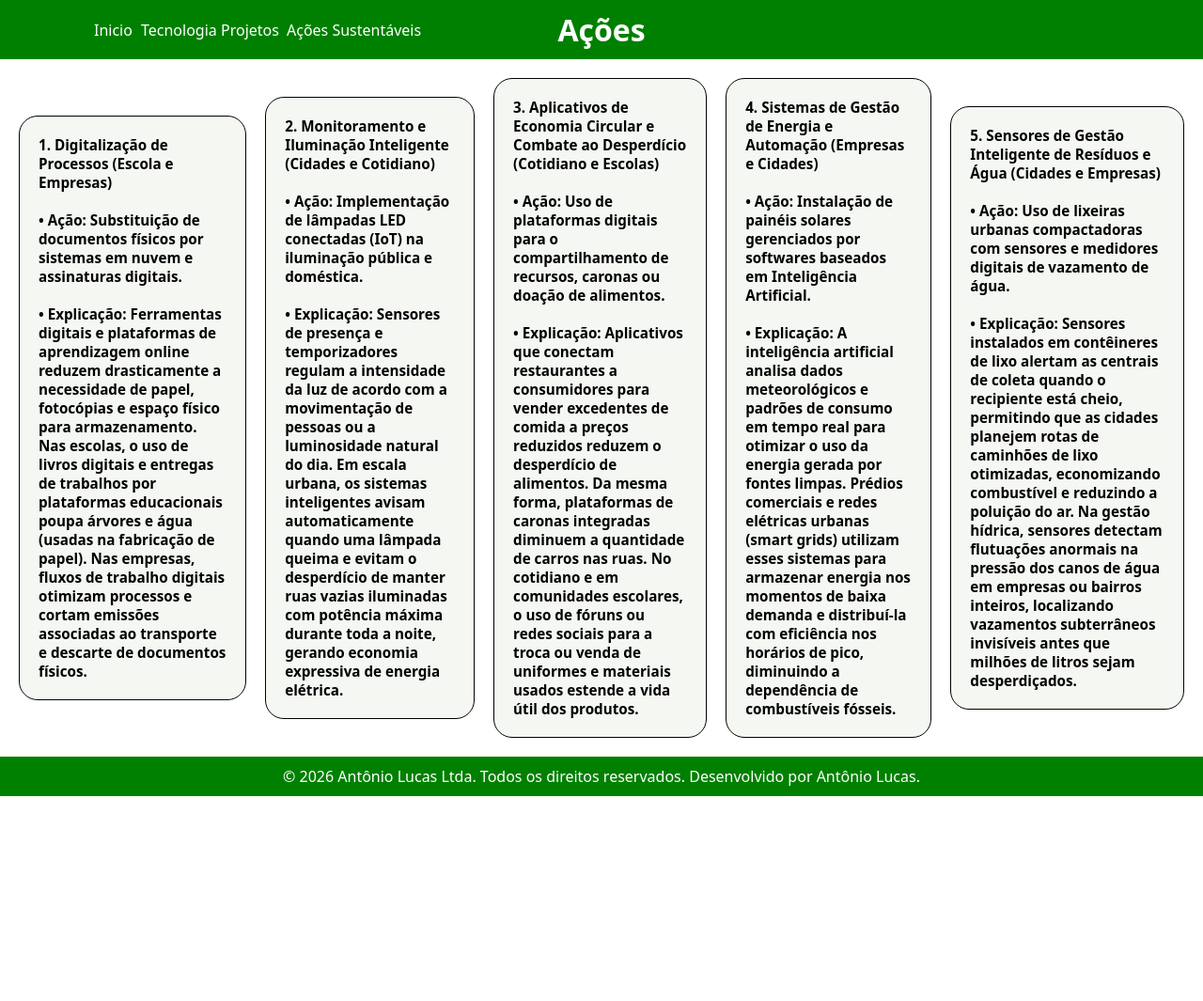
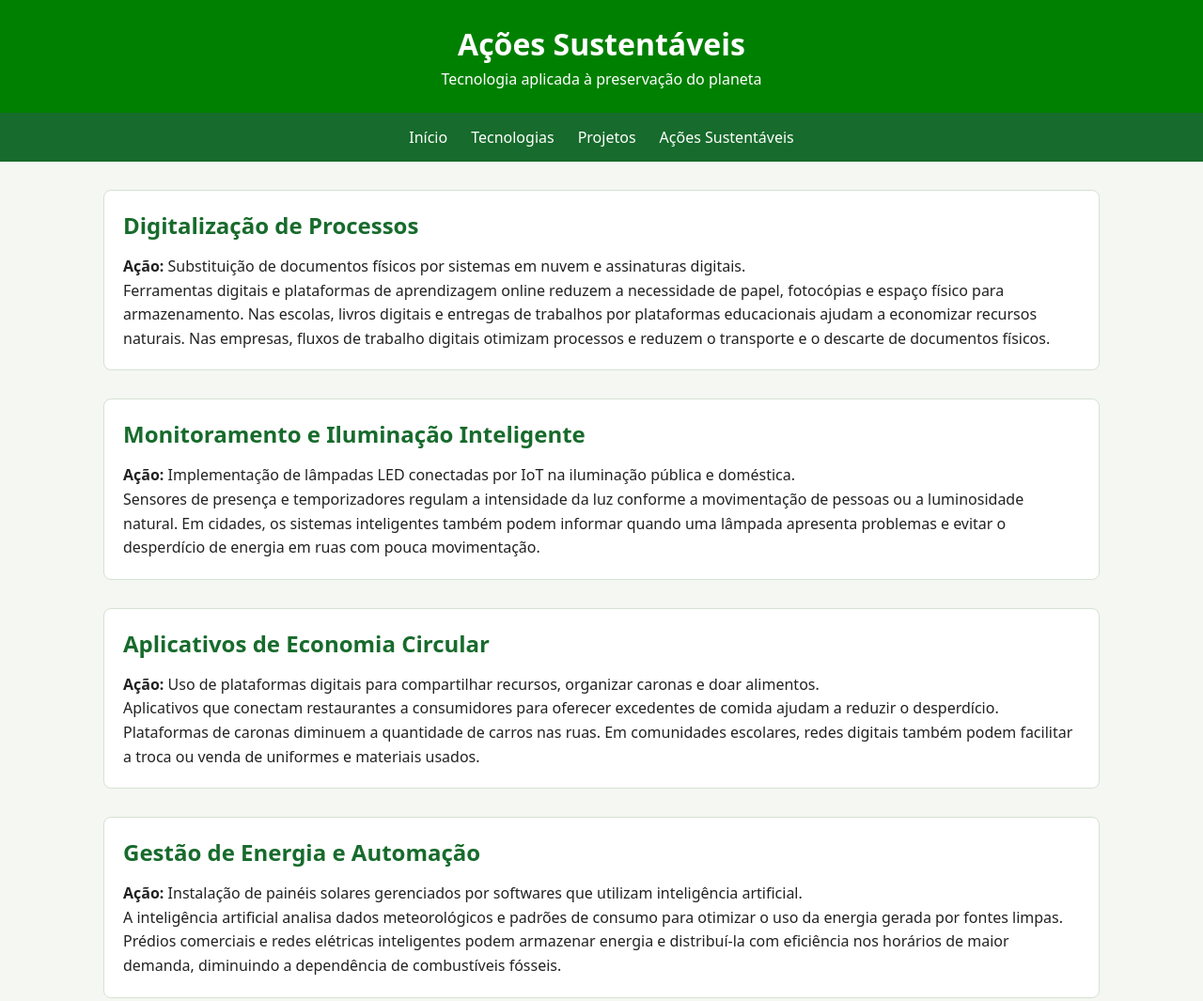
Before and after one commit to luquetaaa-stack/techsustentavel, a plain HTML site: page acoes.html in a window 1280 px wide. Shown: the top 1065 px of the page at 94% size. Before the commit the page ends 847 px from the top, so only its background shows below. Drawn offline with Linux system fonts and the light colour scheme.

Commit message:
Projeto 100%

```diff
--- a/acoes.html
+++ b/acoes.html
@@ -1,79 +1,104 @@
 <!DOCTYPE html>
-<html lang="en">
+<html lang="pt-br">
 <head>
     <meta charset="UTF-8">
     <meta name="viewport" content="width=device-width, initial-scale=1.0">
+    <title>Ações Sustentáveis</title>
     <link rel="stylesheet" href="styles/acoes.css">
-    <title>Ações</title>
 </head>
 <body>
+
     <header>
-        <a  class="a" href="index.html">Inicio</a>
-        <a  class="b" href="tecnologia.html">Tecnologia</a>
-        <a  class="c" href="projetos.html">Projetos</a>
-        <a  class="d" href="acoes.html">Ações Sustentáveis</a>
-
-        <h1>Ações</h1>
+        <h1>Ações Sustentáveis</h1>
+        <p>Tecnologia aplicada à preservação do planeta</p>
     </header>
 
+    <nav>
+        <a href="index.html">Início</a>
+        <a href="tecnologia.html">Tecnologias</a>
+        <a href="projetos.html">Projetos</a>
+        <a href="acoes.html">Ações Sustentáveis</a>
+    </nav>
+
     <main>
-        <div>
-            <h3>
-                1. Digitalização de Processos (Escola e Empresas) <br> <br>
+        <section>
+            <h2>Digitalização de Processos</h2>
+            <p>
+                <strong>Ação:</strong> Substituição de documentos físicos por sistemas em
+                nuvem e assinaturas digitais.
+            </p>
+            <p>
+                Ferramentas digitais e plataformas de aprendizagem online reduzem a necessidade
+                de papel, fotocópias e espaço físico para armazenamento. Nas escolas, livros
+                digitais e entregas de trabalhos por plataformas educacionais ajudam a
+                economizar recursos naturais. Nas empresas, fluxos de trabalho digitais
+                otimizam processos e reduzem o transporte e o descarte de documentos físicos.
+            </p>
+        </section>
 
-                • Ação: Substituição de documentos físicos por sistemas em nuvem e assinaturas digitais. <br> <br>
-                • Explicação: Ferramentas digitais e plataformas de aprendizagem online reduzem drasticamente a necessidade de papel, fotocópias
-                 e espaço físico para armazenamento. Nas escolas, o uso de livros digitais e entregas de trabalhos por plataformas educacionais poupa
-                  árvores e água (usadas na fabricação de papel). Nas empresas,
-                 fluxos de trabalho digitais otimizam processos e cortam emissões associadas ao transporte e descarte de documentos físicos.
-            </h3>
-        </div>
+        <section>
+            <h2>Monitoramento e Iluminação Inteligente</h2>
+            <p>
+                <strong>Ação:</strong> Implementação de lâmpadas LED conectadas por IoT na
+                iluminação pública e doméstica.
+            </p>
+            <p>
+                Sensores de presença e temporizadores regulam a intensidade da luz conforme
+                a movimentação de pessoas ou a luminosidade natural. Em cidades, os sistemas
+                inteligentes também podem informar quando uma lâmpada apresenta problemas
+                e evitar o desperdício de energia em ruas com pouca movimentação.
+            </p>
+        </section>
 
-        <div>
-            <h3>
-                2. Monitoramento e Iluminação Inteligente (Cidades e Cotidiano) <br> <br>
+        <section>
+            <h2>Aplicativos de Economia Circular</h2>
+            <p>
+                <strong>Ação:</strong> Uso de plataformas digitais para compartilhar recursos,
+                organizar caronas e doar alimentos.
+            </p>
+            <p>
+                Aplicativos que conectam restaurantes a consumidores para oferecer excedentes
+                de comida ajudam a reduzir o desperdício. Plataformas de caronas diminuem
+                a quantidade de carros nas ruas. Em comunidades escolares, redes digitais
+                também podem facilitar a troca ou venda de uniformes e materiais usados.
+            </p>
+        </section>
 
-                • Ação: Implementação de lâmpadas LED conectadas (IoT) na iluminação pública e doméstica. <br> <br>
-                • Explicação: Sensores de presença e temporizadores regulam a intensidade da luz de acordo
-                 com a movimentação de pessoas ou a luminosidade natural do dia. Em escala urbana, os sistemas inteligentes avisam automaticamente quando uma lâmpada queima e
-                 evitam o desperdício de manter ruas vazias iluminadas com potência máxima durante toda a noite, gerando economia expressiva de energia elétrica.
-            </h3>
-        </div>
+        <section>
+            <h2>Gestão de Energia e Automação</h2>
+            <p>
+                <strong>Ação:</strong> Instalação de painéis solares gerenciados por softwares
+                que utilizam inteligência artificial.
+            </p>
+            <p>
+                A inteligência artificial analisa dados meteorológicos e padrões de consumo
+                para otimizar o uso da energia gerada por fontes limpas. Prédios comerciais
+                e redes elétricas inteligentes podem armazenar energia e distribuí-la com
+                eficiência nos horários de maior demanda, diminuindo a dependência de
+                combustíveis fósseis.
+            </p>
+        </section>
 
-        <div>
-            <h3>
-                3. Aplicativos de Economia Circular e Combate ao Desperdício (Cotidiano e Escolas) <br> <br>
-
-                • Ação: Uso de plataformas digitais para o compartilhamento de recursos, caronas ou doação de alimentos. <br> <br>
-                • Explicação: Aplicativos que conectam restaurantes a consumidores para vender excedentes de comida a preços reduzidos
-                 reduzem o desperdício de alimentos. Da mesma forma, plataformas de caronas integradas diminuem a quantidade de carros nas ruas.
-                 No cotidiano e em comunidades escolares, o uso de fóruns ou redes sociais para a troca ou venda de uniformes e materiais usados estende a vida útil dos produtos.
-            </h3>
-        </div>
-
-        <div>
-            <h3>
-                4. Sistemas de Gestão de Energia e Automação (Empresas e Cidades) <br> <br>
-
-                • Ação: Instalação de painéis solares gerenciados por softwares baseados em Inteligência Artificial. <br> <br>
-                • Explicação: A inteligência artificial analisa dados meteorológicos e padrões de consumo em tempo real para otimizar o uso da
-                 energia gerada por fontes limpas. Prédios comerciais e redes elétricas urbanas (smart grids) utilizam esses sistemas para armazenar energia
-                 nos momentos de baixa demanda e distribuí-la com eficiência nos horários de pico, diminuindo a dependência de combustíveis fósseis.
-            </h3>
-        </div>
-
-        <div>
-            <h3>
-                5. Sensores de Gestão Inteligente de Resíduos e Água (Cidades e Empresas) <br> <br>
-
-                • Ação: Uso de lixeiras urbanas compactadoras com sensores e medidores digitais de vazamento de água. <br> <br>
-                • Explicação: Sensores instalados em contêineres de lixo alertam as centrais de coleta quando o recipiente está cheio,
-                 permitindo que as cidades planejem rotas de caminhões de lixo otimizadas, economizando combustível e reduzindo a poluição do ar. Na gestão hídrica, sensores detectam flutuações anormais na pressão dos canos de água
-                 em empresas ou bairros inteiros, localizando vazamentos subterrâneos invisíveis antes que milhões de litros sejam desperdiçados.
-            </h3>
-        </div>
+        <section>
+            <h2>Gestão Inteligente de Resíduos e Água</h2>
+            <p>
+                <strong>Ação:</strong> Uso de lixeiras com sensores e medidores digitais
+                de vazamento de água.
+            </p>
+            <p>
+                Sensores instalados em contêineres de lixo avisam quando os recipientes
+                estão cheios, permitindo otimizar as rotas dos caminhões de coleta.
+                Na gestão hídrica, sensores identificam alterações na pressão dos canos,
+                ajudando a localizar vazamentos antes que grandes volumes de água sejam
+                desperdiçados.
+            </p>
+        </section>
     </main>
 
-    <footer><p>&copy; 2026 Antônio Lucas Ltda. Todos os direitos reservados. Desenvolvido por Antônio Lucas.</p></footer>
+    <footer>
+        <p>TechSustentável - Tecnologia para o bem-estar do planeta</p>
+        <p>Integrantes: Antônio Lucas França Santana e Daniel Braga Gomes</p>
+    </footer>
+
 </body>
 </html>
--- a/styles/acoes.css
+++ b/styles/acoes.css
@@ -1,83 +1,96 @@
-*{
+* {
     margin: 0;
     padding: 0;
-    font-family: system-ui, -apple-system, BlinkMacSystemFont, 'Segoe UI', Roboto, Oxygen, Ubuntu, Cantarell, 'Open Sans', 'Helvetica Neue', sans-serif;
+    box-sizing: border-box;
+    font-family: system-ui, sans-serif;
 }
 
 html, body {
-    height: 100%;
+    min-height: 100%;
 }
 
 body {
     display: flex;
     flex-direction: column;
+    min-height: 100vh;
+    background-color: #f4f7f2;
+    color: #222;
 }
 
 header {
     background-color: green;
     color: white;
+    text-align: center;
+    padding: 25px 15px;
+}
+
+header h1 {
+    margin-bottom: 5px;
+}
+
+nav {
+    background-color: #176b2c;
     display: flex;
     justify-content: center;
-    align-items: center;
-    padding: 10px;
-    height: 75px;
+    flex-wrap: wrap;
+    gap: 25px;
+    padding: 15px;
 }
 
-.a{
-    position: absolute;
-    left: 100px;
+nav a {
+    color: white;
     text-decoration: none;
-    color: inherit;
-    cursor: pointer;
-}
-
-.b{
-    position: absolute;
-    left: 150px;
-    text-decoration: none;
-    color: inherit;
-    cursor: pointer;
-}
-
-.c{
-    position: absolute;
-    left: 235px;
-    text-decoration: none;
-    color: inherit;
-    cursor: pointer;
-}
-
-.d{
-    position: absolute;
-    left: 305px;
-    text-decoration: none;
-    color: inherit;
-    cursor: pointer;
 }
 
 main {
+    flex: 1;
     display: flex;
-    align-items: center;
-    flex: 1;
-    font-size: small;
-    padding: 20px;
+    flex-wrap: wrap;
+    align-items: flex-start;
     gap: 20px;
-    background-color: white;
+    width: 100%;
+    max-width: 1100px;
+    margin: 0 auto;
+    padding: 30px 20px;
 }
 
-div{
-    border: 1px black solid;
-    border-radius: 20px;
+section {
+    min-width: 220px;
+    max-height: 1000px;
+    margin-bottom: 10px;
     padding: 20px;
-    background-color: #f4f7f2;
+    background-color: white;
+    border: 1px solid #d5e3d3;
+    border-radius: 8px;
+}
+
+section h2 {
+    color: #176b2c;
+    margin-bottom: 15px;
+}
+
+section p {
+    line-height: 1.6;
 }
 
 footer {
     background-color: green;
     color: white;
-    display: flex;
-    justify-content: center;
-    align-items: center;
-    padding: 10px;
-    height: 75px;
+    text-align: center;
+    padding: 20px;
+    margin-top: auto;
 }
+
+@media (max-width: 600px) {
+    nav {
+        gap: 15px;
+    }
+
+    main {
+        flex-direction: column;
+    }
+
+    section {
+        width: 100%;
+    }
+}
--- a/styles/style.css
+++ b/styles/style.css
@@ -1,77 +1,96 @@
-*{
+* {
     margin: 0;
     padding: 0;
-    font-family: system-ui, -apple-system, BlinkMacSystemFont, 'Segoe UI', Roboto, Oxygen, Ubuntu, Cantarell, 'Open Sans', 'Helvetica Neue', sans-serif;
+    box-sizing: border-box;
+    font-family: system-ui, sans-serif;
 }
 
 html, body {
-    height: 100%;
+    min-height: 100%;
 }
 
 body {
     display: flex;
     flex-direction: column;
+    min-height: 100vh;
+    background-color: #f4f7f2;
+    color: #222;
 }
 
 header {
     background-color: green;
     color: white;
+    text-align: center;
+    padding: 25px 15px;
+}
+
+header h1 {
+    margin-bottom: 5px;
+}
+
+nav {
+    background-color: #176b2c;
     display: flex;
     justify-content: center;
-    align-items: center;
-    padding: 10px;
-    height: 75px;
+    flex-wrap: wrap;
+    gap: 25px;
+    padding: 15px;
 }
 
-.a{
-    position: absolute;
-    left: 100px;
+nav a {
+    color: white;
     text-decoration: none;
-    color: inherit;
-    cursor: pointer;
-}
-
-.b{
-    position: absolute;
-    left: 150px;
-    text-decoration: none;
-    color: inherit;
-    cursor: pointer;
-}
-
-.c{
-    position: absolute;
-    left: 235px;
-    text-decoration: none;
-    color: inherit;
-    cursor: pointer;
-}
-
-.d{
-    position: absolute;
-    left: 305px;
-    text-decoration: none;
-    color: inherit;
-    cursor: pointer;
 }
 
 main {
+    flex: 1;
     display: flex;
-    align-items: center;
+    flex-wrap: wrap;
+    align-items: flex-start;
     justify-content: center;
-    flex: 1;
-    font-size: small;
+    gap: 20px;
+    width: 100%;
+    max-width: 1100px;
+    margin: 0 auto;
+    padding: 30px 20px;
+}
+
+section {
+    min-width: 220px;
+    margin-bottom: 10px;
     padding: 20px;
-    gap: 20px;
+    background-color: white;
+    border: 1px solid #d5e3d3;
+    border-radius: 8px;
+}
+
+section h2 {
+    color: #176b2c;
+    margin-bottom: 15px;
+}
+
+section p {
+    line-height: 1.6;
 }
 
 footer {
     background-color: green;
     color: white;
-    display: flex;
-    justify-content: center;
-    align-items: center;
-    flex-direction: column;
-    padding: 10px;
-    height: 75px;
+    text-align: center;
+    padding: 20px;
+    margin-top: auto;
 }
+
+@media (max-width: 600px) {
+    nav {
+        gap: 15px;
+    }
+
+    main {
+        flex-direction: column;
+    }
+
+    section {
+        width: 100%;
+    }
+}
```
Also changed, not shown: index.html (+148 -51 lines).
